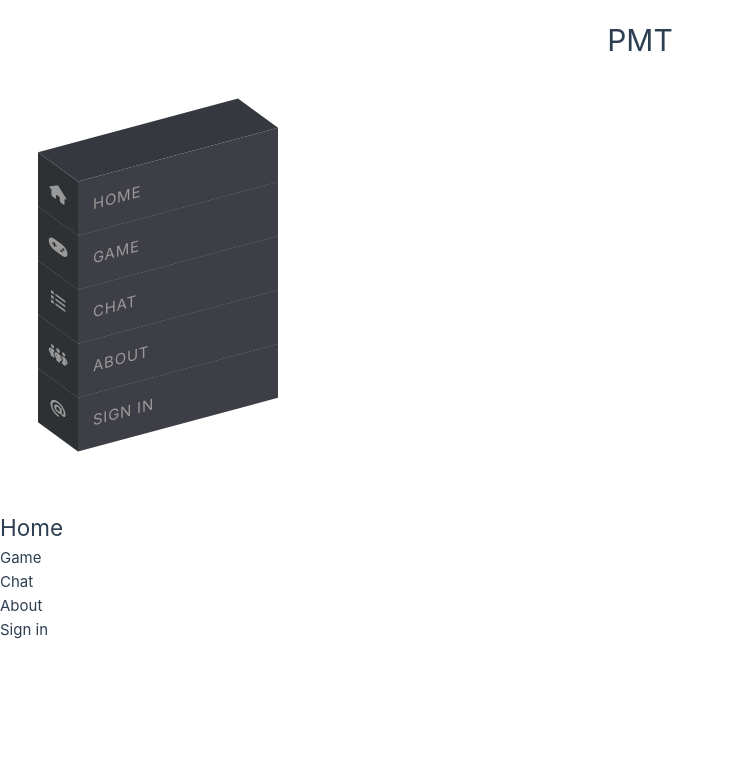
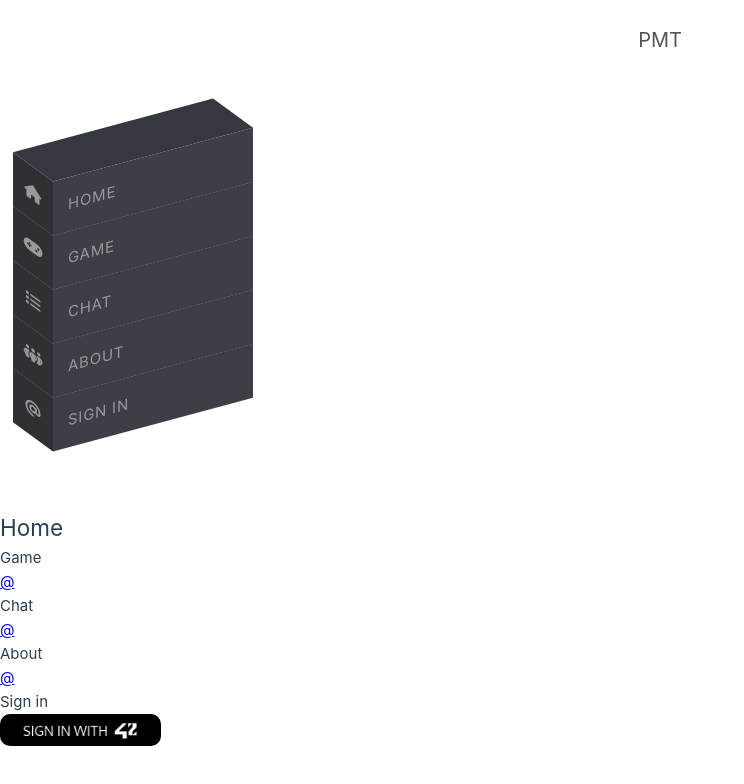
Before and after one commit to Rart3x/42-transcendence, a Vue app in the folder srcs/requirements/front/: page / in a window 1280 px wide. Shown: the top 784 px of the page, without its empty margins (0-744 px from the left). Built offline with nearby package versions, Linux system fonts and the light colour scheme.

Commit message:
new front is working but need to finish it

```diff
--- a/srcs/requirements/front/src/App.vue
+++ b/srcs/requirements/front/src/App.vue
@@ -3,7 +3,7 @@ import Header from "@/components/Header.vue";
 </script>
 
 <template>
-  <!-- <Header /> -->
+  <Header />
   <router-view></router-view>
 </template>
 
--- a/srcs/requirements/front/src/components/Header.vue
+++ b/srcs/requirements/front/src/components/Header.vue
@@ -1,89 +1,30 @@
 <script setup>
 import { RouterLink, RouterView } from "vue-router";
-import Cookies from "js-cookie";
-
-const logout = () => {
-  // Clear userLogin cookie
-  Cookies.remove("userLogin");
-  // Redirect to sign-in page
-  window.location.href = "/";
-};
-
-const signInWithIntra = () => {
-  // Redirect the user to the 42 intra authorization page
-  window.location.href = `https://api.intra.42.fr/oauth/authorize?client_id=${
-    import.meta.env.VITE_CLIENT_ID
-  }&redirect_uri=${import.meta.env.VITE_REDIRECT_URI}&response_type=code`;
-};
 </script>
 
 <template>
   <header>
     <div class="Navbar_container">
-      <router-link to="/" class="Navbar_content">
-        <img src="@/components/images/icon-pmt.png" class="icon" />
-      </router-link>
       <ol class="Navbar_list">
         <li>
-          <router-link to="/" class="Navbar_content">Home</router-link>
-        </li>
-        <li>
-          <router-link to="/game" class="Navbar_content">Game</router-link>
-        </li>
-        <li>
-          <router-link to="/about" class="Navbar_content">About</router-link>
-        </li>
-        <li>
-          <router-link to="/chat" class="Navbar_content">Chat</router-link>
-        </li>
-        <li>
-          <router-link to="/user" class="Navbar_content"
-            >Create User</router-link
-          >
+          <router-link to="/" class="Navbar_content"> PMT </router-link>
         </li>
       </ol>
-      <div v-if="Cookies.get('userLogin')">
-        Logged in as: {{ Cookies.get("userLogin") }}
-        <button @click="logout">Logout</button>
-      </div>
-      <div v-else>
-        <img
-          src="@/components/icons/SignIn.png"
-          @click="signInWithIntra"
-          class="sign"
-        />
-      </div>
     </div>
   </header>
 </template>
 
 <style scoped>
-.sign {
-  width: 128;
-  height: 32px;
-  justify-self: flex-start;
-  border-radius: 10px;
-}
-.icon {
-  width: 32px;
-  height: 32px;
-  justify-self: flex-start;
-  border-radius: 10px;
-}
 .Navbar_container {
   border-radius: 10px;
-  border-color: #313628;
-  background-color: #a4ac96;
 
   display: flex;
   justify-content: center;
   align-items: center;
-  padding: 1vh 6vw 1vh 6vw;
-  margin: 0vh 1vw 0vh 1vw;
-}
-.Navbar_icon {
-  display: flex;
-  border-style: dotted;
+  padding: 2vh 4vw 2vh 4vw;
+  margin: 1vh 0vw 1vh 0vw;
+  /* background-image: url(); */
+  background-color: #ffffff;
 }
 
 .Navbar_list {
@@ -94,15 +35,8 @@ const signInWithIntra = () => {
 
 .Navbar_content {
   color: #595358;
-  padding: 0vh 0.5vw 0vh vw;
-}
-
-@media (min-width: 1024px) {
-  .Navbar_container {
-    gap: 5vw;
-  }
-  .Navbar_content {
-    padding: 1vh 4vw 1vh 4vw;
-  }
+  padding: 0vh 0vw 0vh 0vw;
+  text-decoration: none;
+  font-size: 20px;
 }
 </style>
--- a/srcs/requirements/front/src/components/Home.vue
+++ b/srcs/requirements/front/src/components/Home.vue
@@ -1,10 +1,22 @@
-<script setup></script>
+<script setup>
+import Cookies from "js-cookie";
+const logout = () => {
+  // Clear userLogin cookie
+  Cookies.remove("userLogin");
+  // Redirect to sign-in page
+  window.location.href = "/";
+};
+
+const signInWithIntra = () => {
+  // Redirect the user to the 42 intra authorization page
+  window.location.href = `https://api.intra.42.fr/oauth/authorize?client_id=${
+    import.meta.env.VITE_CLIENT_ID
+  }&redirect_uri=${import.meta.env.VITE_REDIRECT_URI}&response_type=code`;
+};
+</script>
 
 <template>
   <body>
-    <div class="head">
-    <h1>PMT</h1>
-    </div>
     <nav class="Navbar">
     <ul>
       <li style="--i: 5" data-icon="&#xf015">
@@ -27,9 +39,23 @@
   <div>
     <section id="home"> <h1>Home</h1> </section>
     <section id="game"> Game </section>
+    <router-link to="/game"> @</router-link>
     <section id="chat"> Chat </section>
+    <router-link to="/chat"> @</router-link>
     <section id="about"> About </section>
+    <router-link to="/about"> @</router-link>
     <section id="sign"> Sign in  </section>
+    <div v-if="Cookies.get('userLogin')">
+        Logged in as: {{ Cookies.get("userLogin") }}
+        <button @click="logout">Logout</button>
+      </div>
+      <div v-else>
+        <img
+          src="@/components/icons/SignIn.png"
+          @click="signInWithIntra"
+          class="sign"
+        />
+      </div>
   </div>
   </body>
 </template>
@@ -60,7 +86,7 @@ li {
 
 li:hover {
   background-color: #996fae;
-  transform: translateX(-50px);
+  transform: translateX(50px);
 }
 
 li::before {
@@ -123,20 +149,12 @@ li:last-child::after {
 .Navbar{
   display: flex;
   justify-content: left;
-  padding: 10vh 0vw 10vh 3vw;
+  padding: 10vh 1vw 10vh 1vw;
 }
-
-.head{
-  display: flex;
-  justify-content: center;
-  background-color: #fff;
+.sign {
+  width: 128;
+  height: 32px;
+  justify-self: flex-start;
   border-radius: 10px;
-  padding: 2vh 0vw 2vh 0vw;
 }
- @media (max-width: 1024px) {
-  .Navbar{
-    padding: 10vh 0vw 10vh 12vw;
-  }
-}
-
 </style>
--- a/srcs/requirements/front/src/components/SignIn.vue
+++ b/srcs/requirements/front/src/components/SignIn.vue
@@ -1,26 +1,26 @@
 <script setup>
 import { ref, onMounted } from "vue";
-import Cookies from 'js-cookie';
+import Cookies from "js-cookie";
 
 const userInfo = ref(null);
 
 const code = new URL(window.location.href).searchParams.get("code");
 
 onMounted(async () => {
-  if (code || Cookies.get('userLogin')) {
+  if (code || Cookies.get("userLogin")) {
     try {
       const response = await fetch("https://api.intra.42.fr/oauth/token", {
         method: "POST",
         headers: {
-          "Content-Type": "application/json"
+          "Content-Type": "application/json",
         },
         body: JSON.stringify({
           grant_type: "authorization_code",
           client_id: import.meta.env.VITE_CLIENT_ID,
           client_secret: import.meta.env.VITE_CLIENT_SECRET,
           code: code,
-          redirect_uri: import.meta.env.VITE_REDIRECT_URI
-        })
+          redirect_uri: import.meta.env.VITE_REDIRECT_URI,
+        }),
       });
       if (!response.ok) {
         throw new Error(`HTTP error! status: ${response.status}`);
@@ -30,8 +30,8 @@ onMounted(async () => {
 
       const userResponse = await fetch("https://api.intra.42.fr/v2/me", {
         headers: {
-          Authorization: `Bearer ${accessToken}`
-        }
+          Authorization: `Bearer ${accessToken}`,
+        },
       });
       if (!userResponse.ok) {
         throw new Error(`HTTP error! status: ${userResponse.status}`);
@@ -39,16 +39,18 @@ onMounted(async () => {
       const user = await userResponse.json();
 
       userInfo.value = user;
-      Cookies.set('userLogin', user.login, { expires: 1, secure: true, sameSite: 'Strict' });
+      Cookies.set("userLogin", user.login, {
+        expires: 1,
+        secure: true,
+        sameSite: "Strict",
+      });
     } catch (error) {
       console.error(error);
     }
     console.log(userInfo._rawValue);
-    window.location.href = '/Profile';
-  }
-  else {
-    window.location.href = '/';
+    window.location.href = "/Profile";
+  } else {
+    window.location.href = "/";
   }
 });
-
 </script>
```
